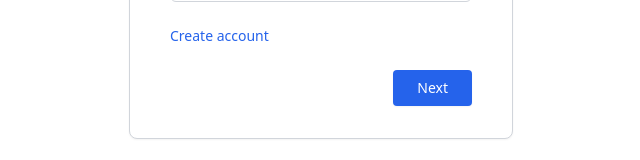
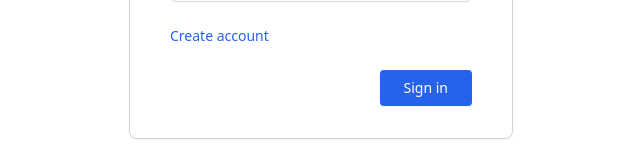
Before and after one commit to Fabazad/avail-time-craft, a React (Vite) app: page /auth in a window 1280 px wide. Shown: the part 480-640 px from the top of the page, without its empty margins (319-959 px from the left). Built offline with nearby package versions, Linux system fonts and the light colour scheme.

Commit message:
Fix: Update sign-in button and form submission
Changed the button text to "Sign in" and enabled form submission by pressing Enter key.

```diff
--- a/src/pages/Auth.tsx
+++ b/src/pages/Auth.tsx
@@ -72,7 +72,7 @@ const Auth = () => {
         {/* Form Card */}
         <Card className="border border-gray-300 rounded-lg shadow-sm">
           <CardHeader className="px-10 pt-8 pb-6">
-            <div className="space-y-4">
+            <form onSubmit={handleAuth} className="space-y-4">
               <div>
                 <Input
                   type="email"
@@ -95,7 +95,7 @@ const Auth = () => {
                   className="h-14 text-base border-gray-300 rounded-md focus:border-blue-500 focus:ring-1 focus:ring-blue-500 transition-colors"
                 />
               </div>
-            </div>
+            </form>
           </CardHeader>
 
           <CardContent className="px-10 pb-8">
@@ -115,6 +115,7 @@ const Auth = () => {
                   onClick={handleAuth}
                   className="bg-blue-600 hover:bg-blue-700 text-white px-6 py-2 h-9 text-sm font-medium rounded transition-colors shadow-sm"
                   disabled={loading}
+                  type="submit"
                 >
                   {loading ? (
                     <div className="flex items-center space-x-2">
@@ -122,7 +123,7 @@ const Auth = () => {
                       <span>Please wait...</span>
                     </div>
                   ) : (
-                    isLogin ? 'Next' : 'Create'
+                    isLogin ? 'Sign in' : 'Create'
                   )}
                 </Button>
               </div>
```
